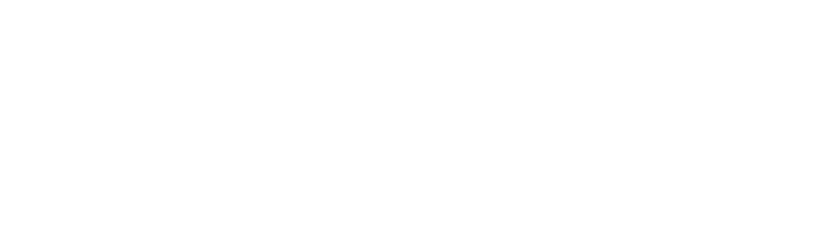
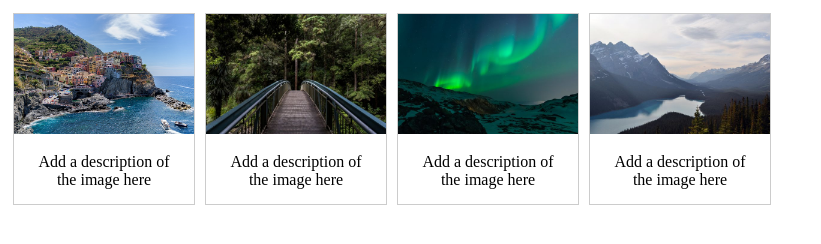
Before and after one commit to NickStokesBees/ImageGallery, a plain HTML site: page index.html in a window 1280 px wide. Shown: the whole page, without its empty margins (0-821 px from the left). Drawn offline with Linux system fonts and the light colour scheme.

Commit message:
Develop
Developing webpage and css and adding images

```diff
--- a/index.html
+++ b/index.html
@@ -8,6 +8,32 @@
     <title>Image Gallery</title>
 </head>
 <body>
+    <div class="gallery">
+        <a target="_blank" href="./images/img_5terre.jpg">
+          <img src="./images/img_5terre.jpg" alt="Cinque Terre" width="600" height="400">
+        </a>
+        <div class="desc">Add a description of the image here</div>
+      </div>
 
+      <div class="gallery">
+        <a target="_blank" href="./images/img_forest.jpg">
+          <img src="./images/img_forest.jpg" alt="Forest" width="600" height="400">
+        </a>
+        <div class="desc">Add a description of the image here</div>
+      </div>
+
+      <div class="gallery">
+        <a target="_blank" href="./images/img_lights.jpg">
+          <img src="./images/img_lights.jpg" alt="Northern Lights" width="600" height="400">
+        </a>
+        <div class="desc">Add a description of the image here</div>
+      </div>
+
+      <div class="gallery">
+        <a target="_blank" href="./images/img_mountains.jpg">
+          <img src="./images/img_mountains.jpg" alt="Mountains" width="600" height="400">
+        </a>
+        <div class="desc">Add a description of the image here</div>
+      </div>
 </body>
 </html>
--- a/mystyle.css
+++ b/mystyle.css
@@ -0,0 +1,20 @@
+div.gallery {
+    margin: 5px;
+    border: 1px solid #ccc;
+    float: left;
+    width: 180px;
+  }
+
+  div.gallery:hover {
+    border: 1px solid #777;
+  }
+
+  div.gallery img {
+    width: 100%;
+    height: auto;
+  }
+
+  div.desc {
+    padding: 15px;
+    text-align: center;
+  }
```
Also changed, not shown: images/img_5terre.jpg (added), images/img_forest.jpg (added), images/img_lights.jpg (added), images/img_mountains.jpg (added).
